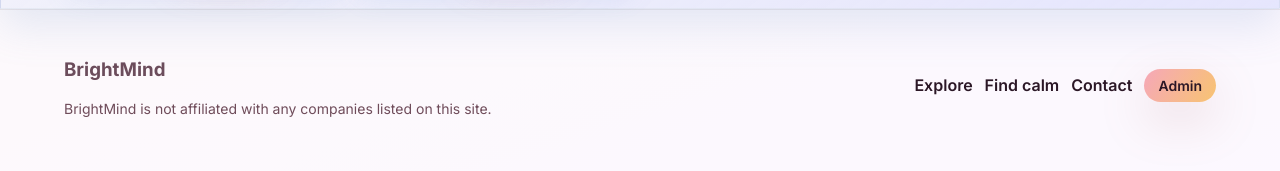
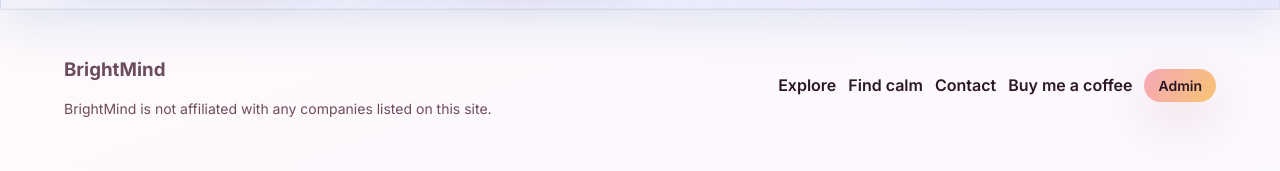
Before and after one commit to andyfast20-sketch/mentalhealthresources, a Flask app: page /books in a window 1280 px wide. Shown: the part 1847-2018 px from the top of the page. Run offline with Flask 3, Linux system fonts and the light colour scheme; data comes from the database, SQL or seed files in the repository; data that the repository does not hold is empty.

Commit message:
Add Buy Me a Coffee link to footer

```diff
--- a/templates/base.html
+++ b/templates/base.html
@@ -103,6 +103,7 @@
             <a href="{{ url_for('resources') }}">Explore</a>
             <a href="{{ url_for('calming_tools') }}">Find calm</a>
             <a href="mailto:hello@brightmind.local">Contact</a>
+            <a href="https://buymeacoffee.com/julesricha" target="_blank" rel="noopener">Buy me a coffee</a>
             <a class="pill tiny" id="footer-admin-link" href="{{ url_for('admin') }}">Admin</a>
         </div>
     </footer>
```
